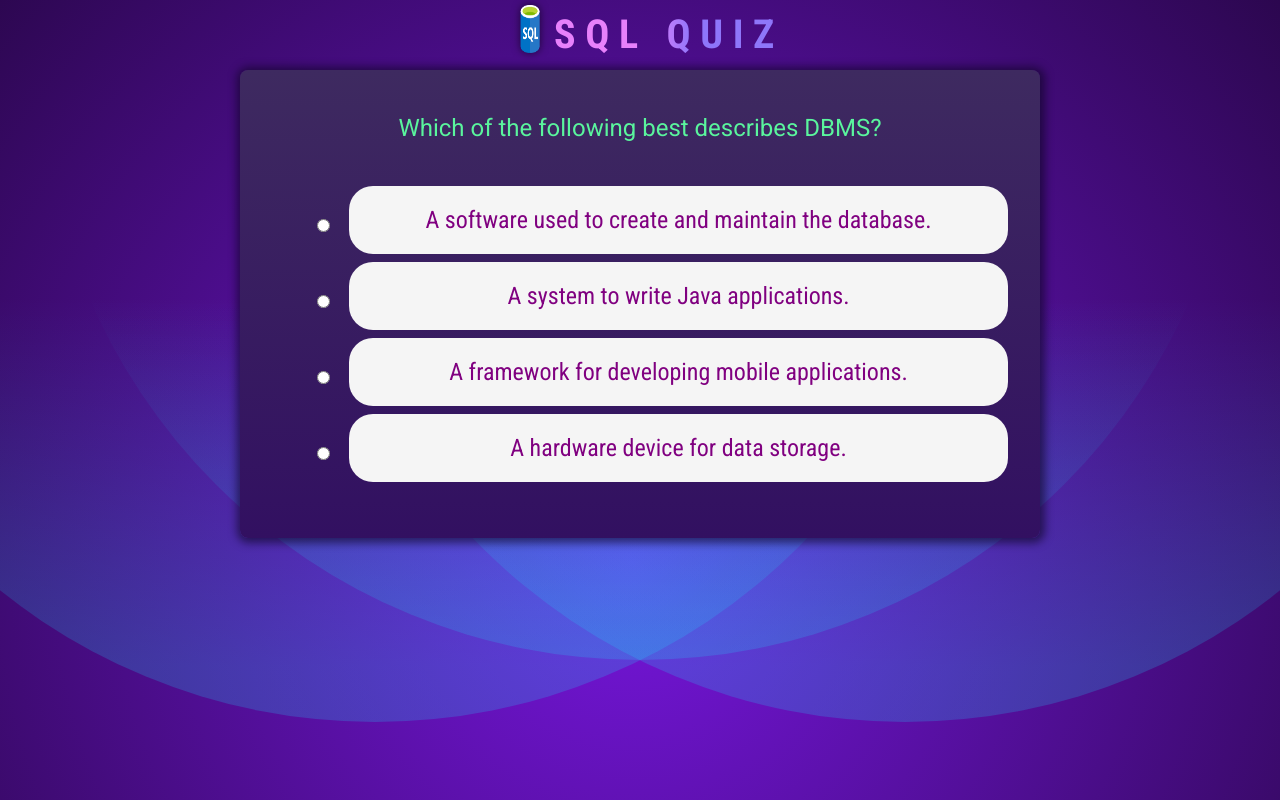
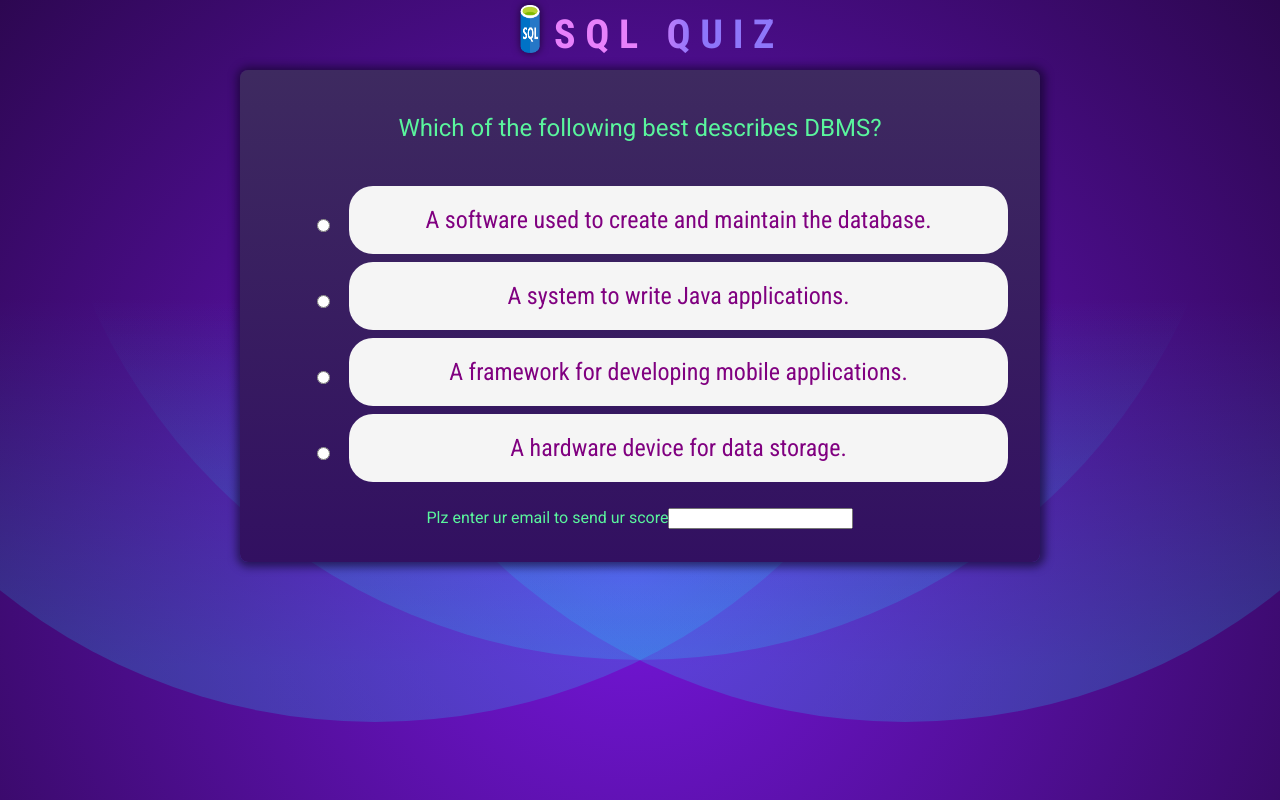
Before and after one commit to torontodeveloper/sql-quiz, a Next.js app: page / in a window 1280 px wide. Built offline with nearby package versions, Linux system fonts and the light colour scheme.

Commit message:
working changes

```diff
--- a/components/quiz.tsx
+++ b/components/quiz.tsx
@@ -9,6 +9,7 @@ import Image from "next/image";
 const Quiz = () => {
   const [userAnswers, setUserAnswers] = useState<string[]>([]);
   const [summary, setSummary] = useState<boolean>(false);
+  const [email, setEmail] = useState<string>("");
   const [activeQuestionIndex, setActiveQuestionIndex] = useState<number>(
     userAnswers.length
   );
@@ -26,6 +27,9 @@ const Quiz = () => {
       setSummary(true);
     }
   }, [activeQuestionIndex]);
+  function handleEmail() {
+
+  }
   return (
     <div id="quiz">
       <div id="question">
@@ -63,6 +67,14 @@ const Quiz = () => {
           <h2>{calculateScore(userAnswers)}</h2>
         </div>
       )}
+      <label htmlFor="email">Plz enter ur email to send ur score</label>
+      <input
+        type="email"
+        name="email"
+        id="email"
+        value={email}
+        onChange={handleEmail}
+      />
     </div>
   );
 };
```
